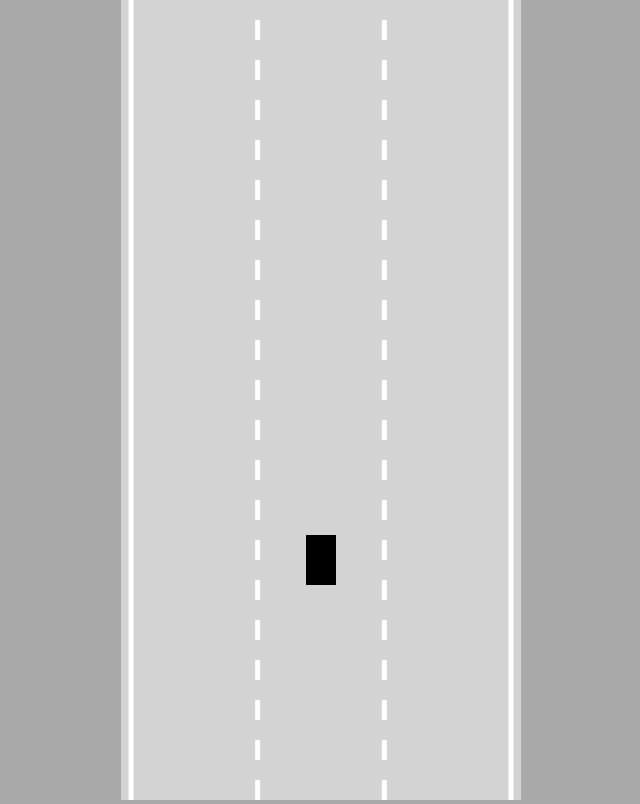
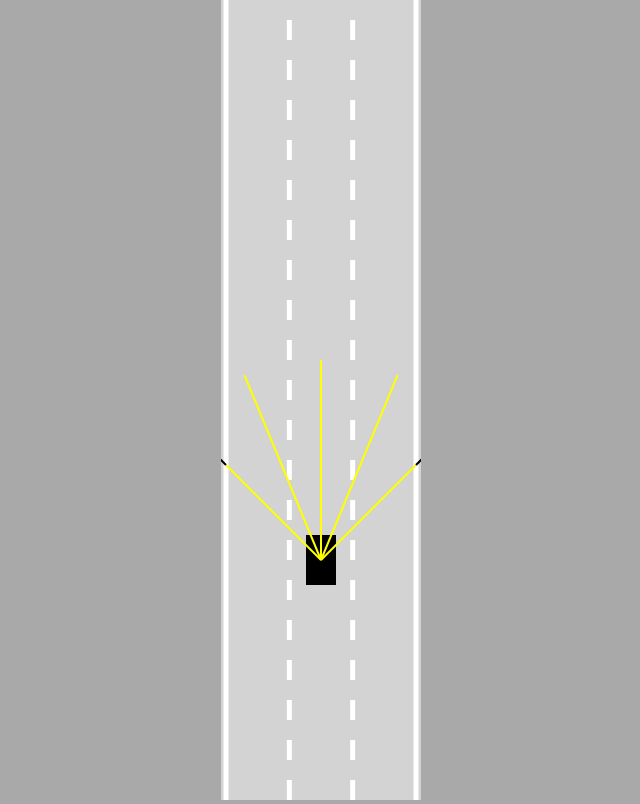
Before and after one commit to KillToTheReal/SDC, a plain HTML site: page index.html in a window 1280 px wide. Shown: the whole page, without its empty margins (319-959 px from the left). Drawn offline with Linux system fonts and the light colour scheme.

Commit message:
add sensors for border intersection

```diff
--- a/car.js
+++ b/car.js
@@ -5,17 +5,19 @@ class Car {
     this.width = width;
     this.height = height;
 
-    this.controls = new Controls();
-
     this.speed = 0;
     this.acceleration = 0.2;
     this.maxSpeed = 3;
     this.friction = 0.03;
     this.angle = 0;
+
+    this.sensor = new Sensor(this);
+    this.controls = new Controls();
   }
 
-  update() {
+  update(roadBorders) {
     this.#move();
+    this.sensor.update(roadBorders);
   }
 
   #move() {
@@ -82,5 +84,7 @@ class Car {
     ctx.fill();
 
     ctx.restore();
+
+    this.sensor.draw(ctx);
   }
 }
--- a/index.html
+++ b/index.html
@@ -10,6 +10,7 @@
 <body>
 
     <canvas id="canv"></canvas>
+    <script src="sensor.js"></script>
     <script src="utils.js"></script>
     <script src="road.js"></script>
     <script src="controls.js"></script>
--- a/main.js
+++ b/main.js
@@ -1,16 +1,15 @@
 //Canvas
 const canvas = document.getElementById("canv");
-canvas.width = 400;
+canvas.width = 200;
 //Context
 const ctx = canvas.getContext("2d");
 const road = new Road(canvas.width / 2, canvas.width * 0.95);
 const car = new Car(road.getLaneCenter(1), 100, 30, 50);
-car.draw(ctx);
 
 animate();
 
 function animate() {
-  car.update();
+  car.update(road.borders);
   // Resizing canvas makes it clear
   canvas.height = window.innerHeight;
   ctx.save();
--- a/road.js
+++ b/road.js
@@ -7,7 +7,7 @@ class Road {
     this.left = x - width / 2;
     this.right = x + width / 2;
 
-    const infinity = 10000000;
+    const infinity = 1000000;
 
     this.top = -infinity;
     this.bottom = infinity;
@@ -46,7 +46,7 @@ class Road {
       ctx.lineTo(x, this.bottom);
       ctx.stroke();
     }
-
+    // Side borders
     ctx.setLineDash([]);
     this.borders.forEach((border) => {
       ctx.beginPath();
--- /dev/null
+++ b/sensor.js
@@ -0,0 +1,93 @@
+class Sensor {
+  constructor(car) {
+    this.car = car;
+    // rays in different directions
+    this.rayCount = 5;
+    // max ray range
+    this.rayLength = 200;
+    // angle between rays
+    this.raySpread = Math.PI / 2;
+
+    this.rays = [];
+    //if there is a border, how far it is, etc.
+    this.readings = [];
+  }
+
+  update(roadBorders) {
+    this.#castRays();
+    this.readings = [];
+    for (let i = 0; i < this.rays.length; i++) {
+      this.readings.push(this.#getReading(this.rays[i], roadBorders));
+    }
+  }
+
+  #getReading(ray, roadBorders) {
+    let touches = [];
+
+    for (let i = 0; i < roadBorders.length; i++) {
+      const touch = getIntersection(
+        ray[0],
+        ray[1],
+        roadBorders[i][0],
+        roadBorders[i][1]
+      );
+
+      if (touch) {
+        touches.push(touch);
+      }
+    }
+
+    if (touches.length == 0) {
+      return null;
+    } else {
+      //getting all offsets of all rays if they touch something
+      const offsets = touches.map((e) => e.offset);
+      // we will return closest offset to steer around it
+      const minOffset = Math.min(...offsets);
+      return touches.find((e) => e.offset == minOffset);
+    }
+  }
+
+  #castRays() {
+    this.rays = [];
+    for (let i = 0; i < this.rayCount; i++) {
+      const rayAngle =
+        lerp(
+          this.raySpread / 2,
+          -this.raySpread / 2,
+          this.rayCount == 1 ? 0.5 : i / (this.rayCount - 1)
+        ) + this.car.angle;
+
+      const start = { x: this.car.x, y: this.car.y };
+      const end = {
+        x: this.car.x - Math.sin(rayAngle) * this.rayLength,
+        y: this.car.y - Math.cos(rayAngle) * this.rayLength,
+      };
+      this.rays.push([start, end]);
+    }
+  }
+
+  draw(ctx) {
+    for (let i = 0; i < this.rayCount; i++) {
+      let end = this.rays[i][1];
+      if (this.readings[i]) {
+        end = this.readings[i];
+      }
+      ctx.beginPath();
+      ctx.lineWidth = 2;
+      ctx.strokeStyle = "yellow";
+
+      ctx.moveTo(this.rays[i][0].x, this.rays[i][0].y);
+      ctx.lineTo(end.x, end.y);
+      ctx.stroke();
+
+      ctx.beginPath();
+      ctx.lineWidth = 2;
+      ctx.strokeStyle = "black";
+
+      ctx.moveTo(this.rays[i][1].x, this.rays[i][1].y);
+      ctx.lineTo(end.x, end.y);
+      ctx.stroke();
+    }
+  }
+}
--- a/utils.js
+++ b/utils.js
@@ -2,3 +2,22 @@
 function lerp(A, B, t) {
   return A + (B - A) * t;
 }
+// https://stackoverflow.com/questions/9043805/test-if-two-lines-intersect-javascript-function
+function getIntersection(A, B, C, D) {
+  const tTop = (D.x - C.x) * (A.y - C.y) - (D.y - C.y) * (A.x - C.x);
+  const uTop = (C.y - A.y) * (A.x - B.x) - (C.x - A.x) * (A.y - B.y);
+  const bottom = (D.y - C.y) * (B.x - A.x) - (D.x - C.x) * (B.y - A.y);
+
+  if (bottom !== 0) {
+    const t = tTop / bottom;
+    const u = uTop / bottom;
+    if (t >= 0 && t <= 1 && u >= 0 && u <= 1) {
+      return {
+        x: lerp(A.x, B.x, t),
+        y: lerp(A.y, B.y, t),
+        offset: t,
+      };
+    }
+  }
+  return null;
+}
```
Also changed, not shown: 1 other file.
